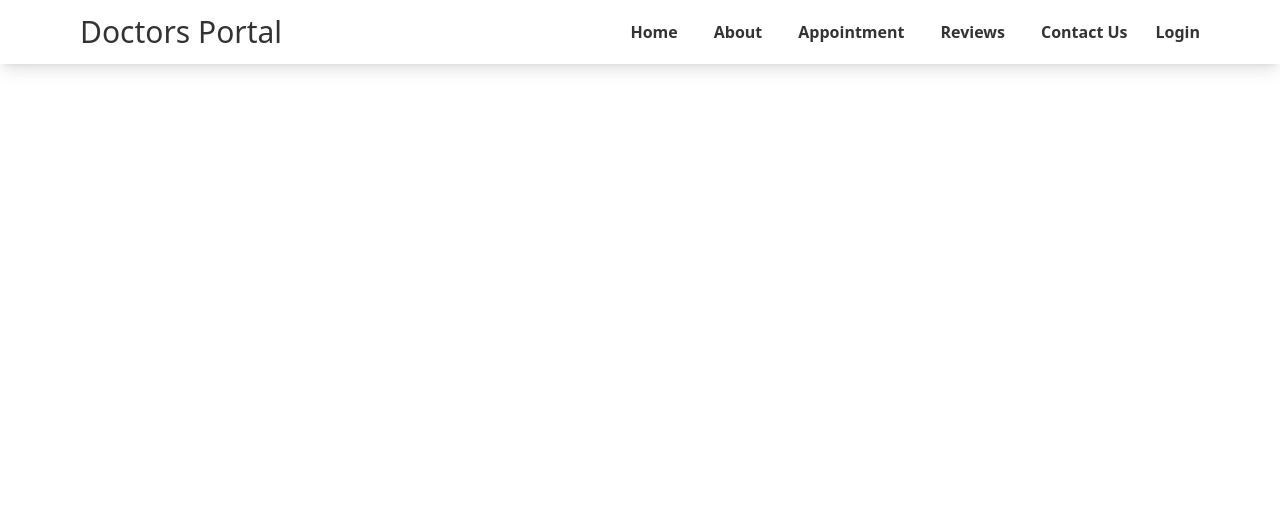
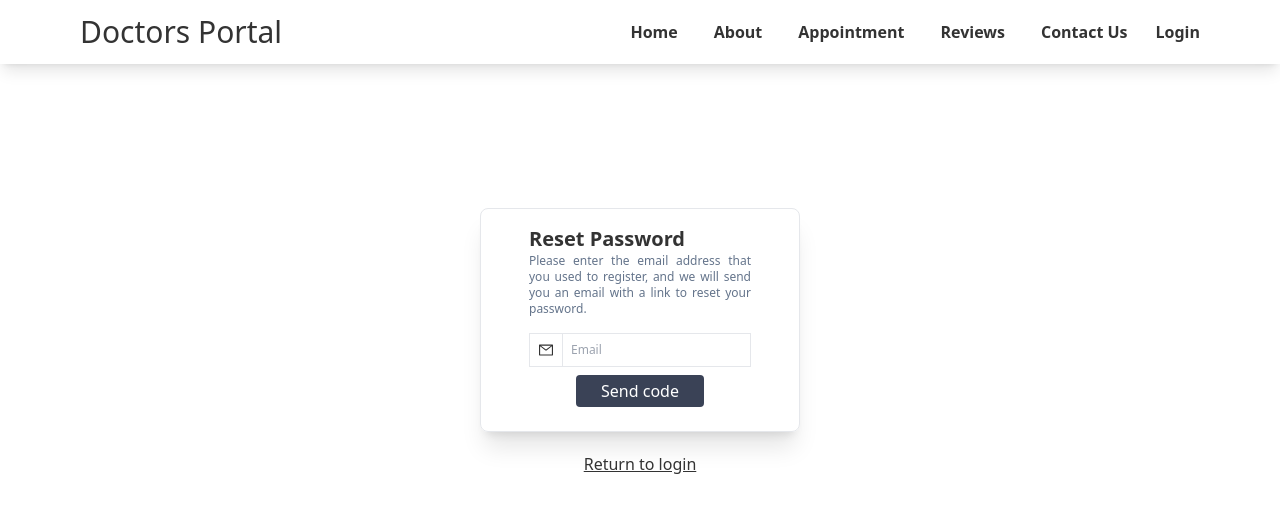
Before and after one commit to Ruman-Islam/doctors-portal-client, a React (Create React App) app: page /reset-password in a window 1280 px wide. Shown: the top 512 px of the page. Built offline with nearby package versions, Linux system fonts and the light colour scheme; no server answers.

Commit message:
reset password implemented

```diff
--- a/src/App.js
+++ b/src/App.js
@@ -9,6 +9,7 @@ import { ToastContainer } from 'react-toastify';
 import 'react-toastify/dist/ReactToastify.css';
 import PrivateRoute from "./components/PrivateRoute/PrivateRoute";
 import Signup from "./Pages/Signup";
+import ResetPassword from "./Pages/ResetPassword";
 
 function App() {
   return (
@@ -25,6 +26,7 @@ function App() {
         } />
         <Route path="/login" element={<Login />} />
         <Route path="/signup" element={<Signup />} />
+        <Route path="/reset-password" element={<ResetPassword />} />
       </Routes>
       <ToastContainer />
     </div>
--- a/src/Pages/Login.js
+++ b/src/Pages/Login.js
@@ -28,7 +28,7 @@ const Login = () => {
     };
 
     return (
-        <div className='flex flex-col justify-center items-center h-[90vh] border'>
+        <div className='flex flex-col justify-center items-center h-[90vh]'>
             <div>
                 <div className="flex flex-col border-opacity-50 shadow-lg border py-8 rounded-lg w-80 md:w-96">
                     <LoginBox
--- /dev/null
+++ b/src/Pages/ResetPassword.js
@@ -0,0 +1,78 @@
+import React, { useEffect } from 'react';
+import { useSendPasswordResetEmail } from 'react-firebase-hooks/auth';
+import { AiOutlineMail } from "react-icons/ai";
+import { useNavigate } from 'react-router-dom';
+import auth from '../Firebase/FirebaseConfig';
+import Spinner from '../components/Common/Spinner';
+import UseNotify from '../Hooks/useNotify';
+import { useForm } from "react-hook-form";
+
+const ResetPassword = () => {
+    const navigate = useNavigate();
+    const { notifySuccess, notifyError } = UseNotify();
+    const [sendPasswordResetEmail, sending, resetError] = useSendPasswordResetEmail(auth);
+    const { register, handleSubmit, formState: { errors } } = useForm();
+
+
+
+    // handle submit
+    const onSubmit = async (data) => {
+        const email = data.email;
+        await sendPasswordResetEmail(email)
+        notifySuccess('A link has been sent to your email');
+    };
+
+    useEffect(() => {
+        if (resetError) notifyError(resetError);
+    }, [resetError, notifyError])
+
+    if (sending) {
+        return <Spinner />
+    }
+
+
+    return (
+        <div className='w-full flex flex-col justify-center items-center h-full mt-36 xl:mt-36 2xl:mt-64'>
+            <div className='w-5/6 xl:w-1/4 2xl:w-1/5 rounded-lg shadow-xl h-4/5 md:h-3/5 flex flex-col mx-auto border p-2 2xl:py-10'>
+                <div className='px-10'>
+                    <h1 className='text-left text-xl mt-2 primary-color font-semibold'>Reset Password</h1>
+                    <p className='text-xs text-slate-500 text-justify'>Please enter the email address that you used to register, and we will send you an email with a link to reset your password.</p>
+                </div>
+                <form
+                    onSubmit={handleSubmit(onSubmit)}
+                    className='flex flex-col p-10 py-4'>
+                    <div className='flex justify-center items-center'>
+                        <div className='border p-2'>
+                            <AiOutlineMail />
+                        </div>
+                        <input
+                            className='border border-l-0 w-full p-2 text-xs  outline-0 ' type="email" placeholder='Email' name="email"
+                            {...register("email", {
+                                required: {
+                                    value: true,
+                                    message: 'Email is Required'
+                                },
+                                pattern: {
+                                    value: /[a-z0-9]+@[a-z]+\.[a-z]{2,3}/,
+                                    message: 'Provide valid email'
+                                }
+                            })}
+                        />
+                    </div>
+                    <label className='text-red-500 text-xs'>
+                        {errors.email && errors.email?.message}
+                    </label>
+                    <input
+                        className='bg-accent hover:bg-secondary duration-300 rounded text-white mt-2 py-1 cursor-pointer w-32 mx-auto' type="submit" value="Send code"
+                    />
+                </form>
+            </div>
+            <button onClick={() => navigate('/login')}
+                className='mt-5 text-md hover:text-blue-800 underline'>
+                Return to login
+            </button>
+        </div>
+    );
+};
+
+export default ResetPassword;
--- a/src/Pages/Signup.js
+++ b/src/Pages/Signup.js
@@ -32,7 +32,7 @@ const Signup = () => {
     }
 
     return (
-        <div className='flex flex-col justify-center items-center h-[100vh] border'>
+        <div className='flex flex-col justify-center items-center h-[100vh] md:h-[95vh] 2xl:h-[90vh]'>
             <div>
                 <div className="flex flex-col border-opacity-50 shadow-lg border py-4 rounded-lg w-80 md:w-96">
                     <SignupBox
--- a/src/components/LoginBox/LoginBox.js
+++ b/src/components/LoginBox/LoginBox.js
@@ -23,7 +23,7 @@ const LoginBox = ({ signInWithEmailAndPassword }) => {
 
     return (
         <div>
-            <h1 className='text-left text-2xl my-2 ml-5 font-semibold text-accent'>Sign In</h1>
+            <h1 className='text-left text-2xl my-2 ml-5 font-semibold underline text-accent'>Sign In</h1>
             <form onSubmit={handleSubmit(onSubmit)}
                 className='flex flex-col p-5 py-1'>
                 <>
```
